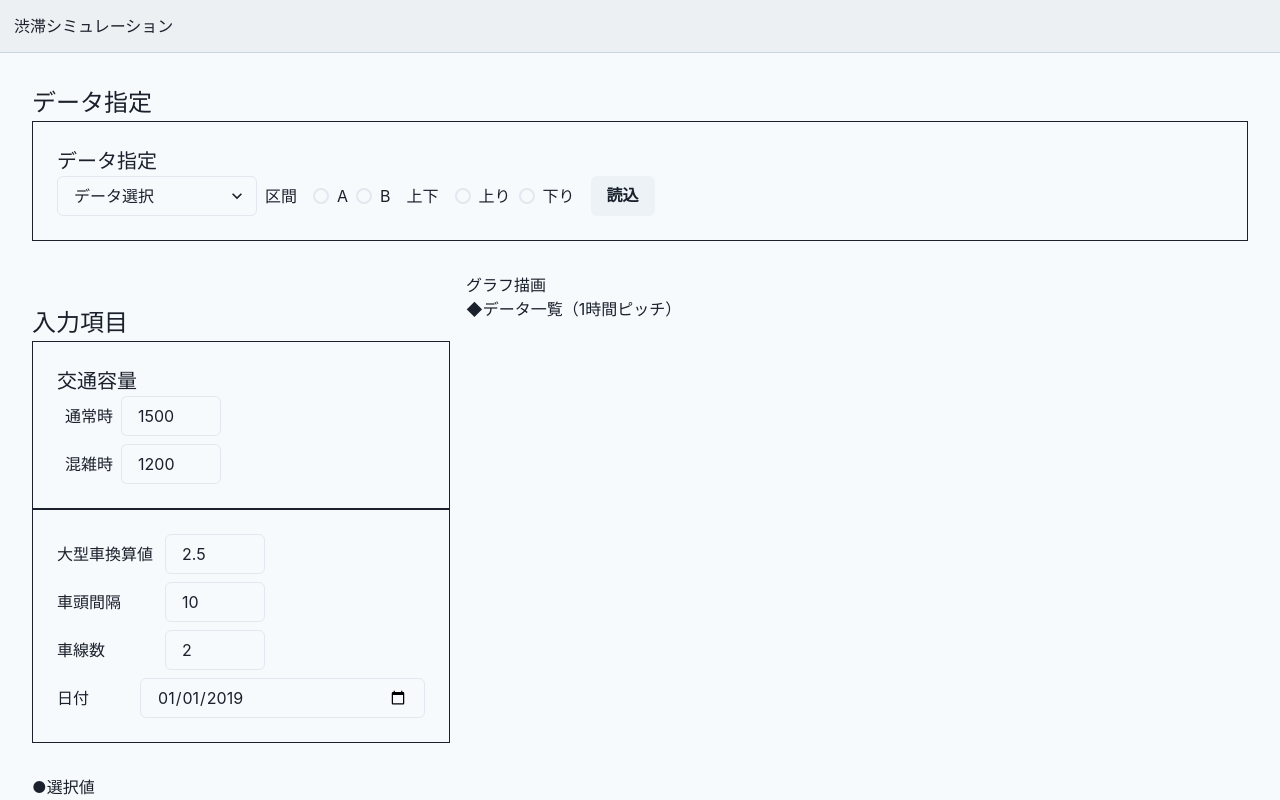
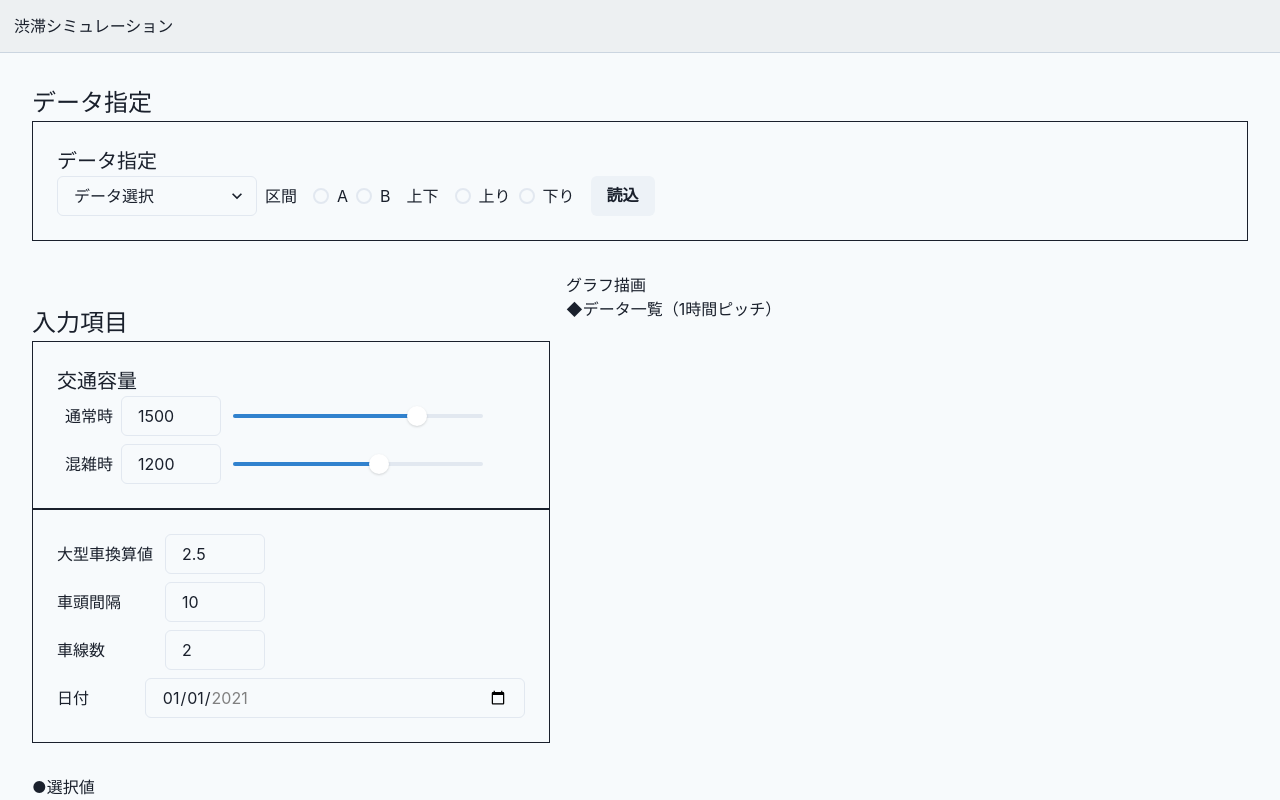
Before and after one commit to civitort/react_simulation, a React (Create React App) app: page / in a window 1280 px wide. Shown: the top 800 px of the page. Built offline with nearby package versions, Linux system fonts and the light colour scheme.

Commit message:
slider要素を設置

```diff
--- a/src/App.js
+++ b/src/App.js
@@ -10,6 +10,10 @@ import {
   Radio,
   RadioGroup,
   Select,
+  Slider,
+  SliderFilledTrack,
+  SliderThumb,
+  SliderTrack,
   Stack,
   Text,
 } from "@chakra-ui/react";
@@ -448,7 +452,7 @@ function App() {
               )}
             </Box>
           </Box>
-          <Grid templateColumns={"450px 1fr"}>
+          <Grid templateColumns={"550px 1fr"}>
             <GridItem>
               <Box m={"1em"} my={"2em"}>
                 <InputTitle name="入力項目" />
@@ -459,7 +463,8 @@ function App() {
                       <Text maxW={"100px"}>通常時</Text>
                       <Input
                         maxW={"100px"}
-                        defaultValue={1500}
+                        defaultValue={state.calc_option.capacity_normal}
+                        value={state.calc_option.capacity_normal}
                         onChange={(e) =>
                           dispatch({
                             type: "change_calc_option",
@@ -468,12 +473,33 @@ function App() {
                           })
                         }
                       />
+                      <Slider
+                        defaultValue={1500}
+                        min={0}
+                        max={2000}
+                        step={10}
+                        pl={"4px"}
+                        w={"250px"}
+                        onChange={(e) =>
+                          dispatch({
+                            type: "change_calc_option",
+                            field: "capacity_normal",
+                            payload: Number(e),
+                          })
+                        }
+                      >
+                        <SliderTrack>
+                          <SliderFilledTrack />
+                        </SliderTrack>
+                        <SliderThumb boxSize={5} />
+                      </Slider>
                     </HStack>
                     <HStack>
                       <Text maxW={"100px"}>混雑時</Text>
                       <Input
                         maxW={"100px"}
-                        defaultValue={1200}
+                        defaultValue={state.calc_option.capacity_jutai}
+                        value={state.calc_option.capacity_jutai}
                         onChange={(e) =>
                           dispatch({
                             type: "change_calc_option",
@@ -482,6 +508,26 @@ function App() {
                           })
                         }
                       />
+                      <Slider
+                        defaultValue={1200}
+                        min={0}
+                        max={2000}
+                        step={10}
+                        pl={"4px"}
+                        w={"250px"}
+                        onChange={(e) =>
+                          dispatch({
+                            type: "change_calc_option",
+                            field: "capacity_jutai",
+                            payload: Number(e),
+                          })
+                        }
+                      >
+                        <SliderTrack>
+                          <SliderFilledTrack />
+                        </SliderTrack>
+                        <SliderThumb boxSize={5} />
+                      </Slider>
                     </HStack>
                   </Stack>
                 </Box>
@@ -535,7 +581,7 @@ function App() {
                       <Input
                         size="md"
                         type="date"
-                      defaultValue={"2019-01-01"}
+                        defaultValue={"2021-01-01"}
                         max="2021-12-31"
                         min="2021-01-01"
                         onChange={(e) =>
```
Lines whose indentation alone changed are shown as unchanged.
